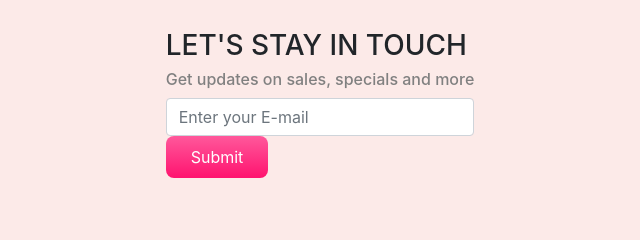
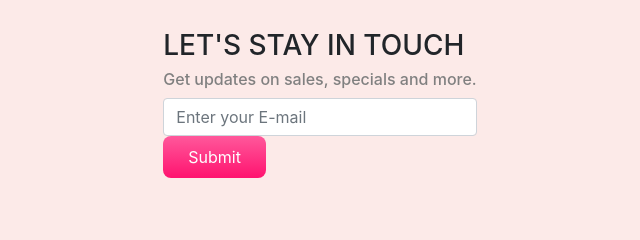
Before and after one commit to MAHBUB-HASAN-HIRA/hot-e-commerce, a plain HTML site: page index.html in a window 1280 px wide. Shown: the part 2654-2894 px from the top of the page, 320-960 px from the left. Drawn offline with nearby package versions, Linux system fonts and the light colour scheme.

Commit message:
complete-hot-e-commerce

```diff
--- a/index.html
+++ b/index.html
@@ -210,7 +210,7 @@
     <div class="container orange-bg d-flex align-items-center justify-content-center" id="subscribe">
       <div>
            <h3>LET'S STAY IN TOUCH</h3>
-           <H6>Get updates on sales, specials and more</H6>
+           <H6>Get updates on sales, specials and more.</H6>
            <input class="form-control" type="text" placeholder="Enter your E-mail">
            <button class="buy-now-button">Submit</button>
          </div>
```
